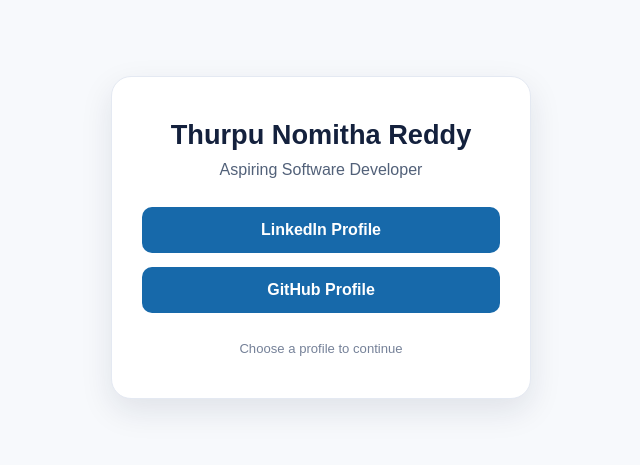
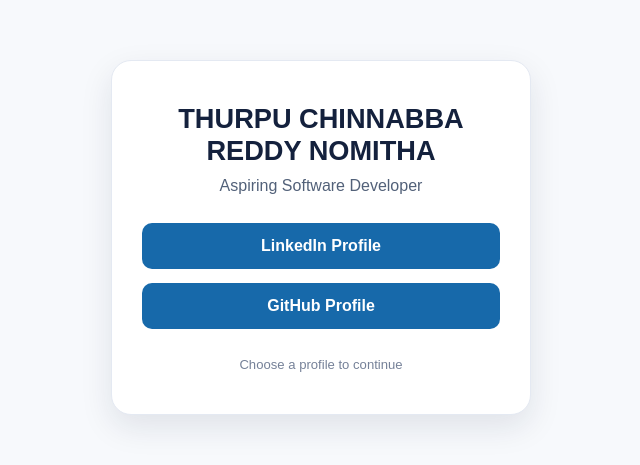
Before and after one commit to tcnomithareddy-28/tcnomithareddy-28.github.io, a plain HTML site: page index.html in a window 1280 px wide. Shown: the part 163-628 px from the top of the page, without its empty margins (319-959 px from the left). Drawn offline with Linux system fonts and the light colour scheme.

Commit message:
Update profile name

```diff
--- a/index.html
+++ b/index.html
@@ -45,7 +45,7 @@
 </head>
 <body>
   <main>
-    <h1>Thurpu Nomitha Reddy</h1>
+    <h1>THURPU CHINNABBA REDDY NOMITHA</h1>
     <p>Aspiring Software Developer</p>
     <a href="https://www.linkedin.com/in/thurpuchinnabbareddynomitha/" rel="noopener">LinkedIn Profile</a>
     <a href="https://github.com/tcnomithareddy-28" rel="noopener">GitHub Profile</a>
```
